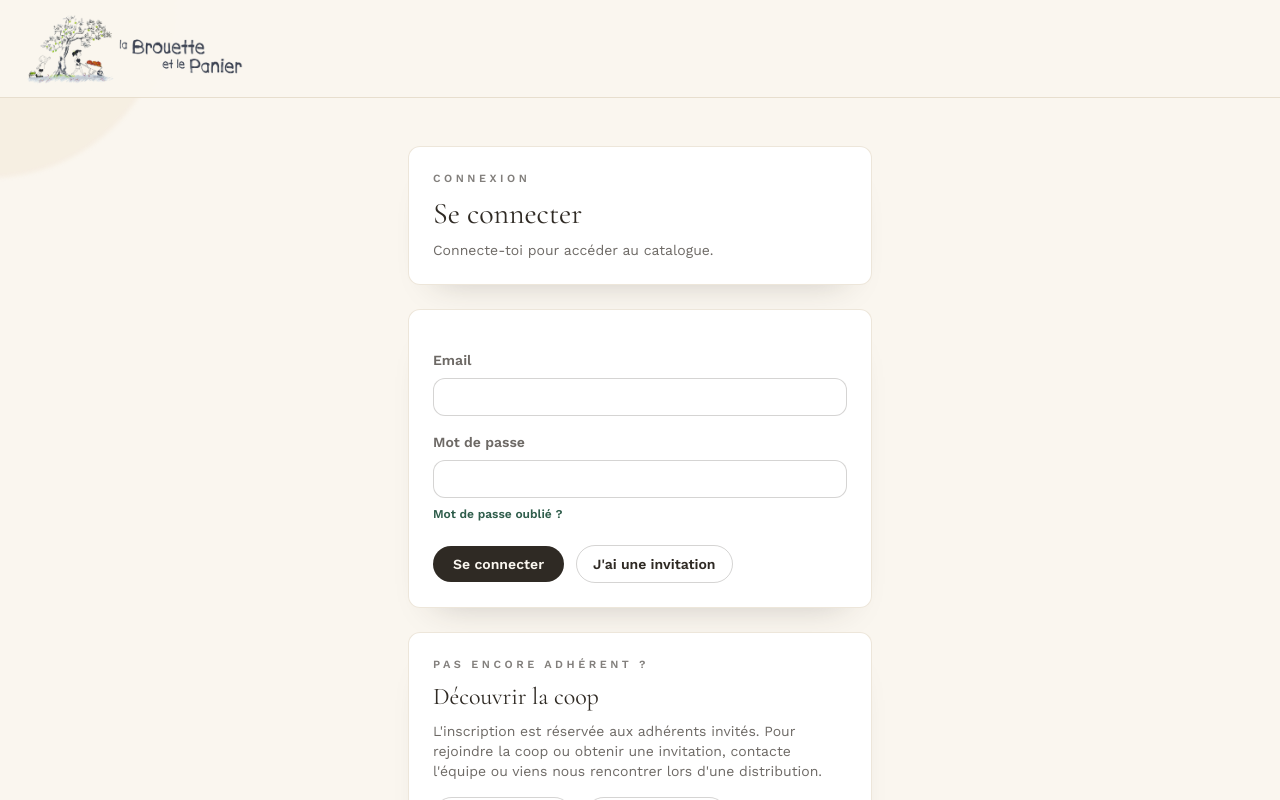
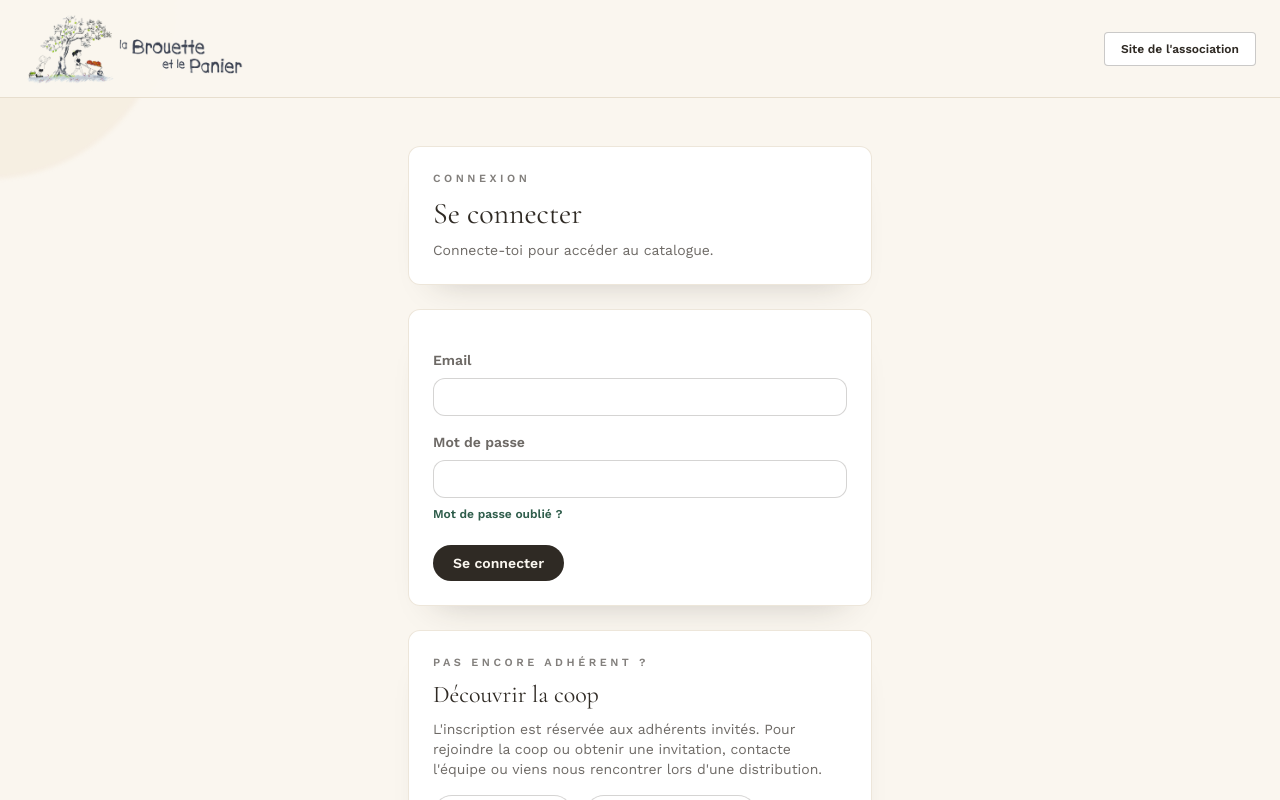
Before and after one commit to wdreyer/brouette, a Next.js app: page /auth in a window 1280 px wide. Built offline with nearby package versions, Linux system fonts and the light colour scheme; no server answers.

Commit message:
majwebsite

```diff
--- a/src/app/auth/AuthClient.tsx
+++ b/src/app/auth/AuthClient.tsx
@@ -350,18 +350,6 @@ export default function AuthClient() {
               Retour à la connexion
             </button>
           )}
-          {mode !== "forgot" ? (
-            <button
-              className="rounded-full border border-ink/20 px-4 py-2 text-sm font-semibold text-ink"
-              onClick={() => {
-                setMode(mode === "login" ? "signup" : "login");
-                setMessage("");
-                setResetSent(false);
-              }}
-            >
-              {mode === "login" ? "J'ai une invitation" : "J'ai déjà un compte"}
-            </button>
-          ) : null}
         </div>
       </section>
 
@@ -383,9 +371,11 @@ export default function AuthClient() {
           </a>
           <a
             className="rounded-full border border-ink/20 bg-white px-4 py-2 text-sm font-semibold text-ink"
-            href="/"
+            href="https://labrouetteetlepanier.fr"
+            target="_blank"
+            rel="noopener noreferrer"
           >
-            Voir la boutique
+            Site de l&apos;association
           </a>
         </div>
       </section>
--- a/src/components/HeaderBar.tsx
+++ b/src/components/HeaderBar.tsx
@@ -31,6 +31,15 @@ export default function HeaderBar() {
         </Link>
 
         <div className="flex flex-wrap items-center justify-end gap-2">
+          <a
+            href="https://labrouetteetlepanier.fr"
+            target="_blank"
+            rel="noopener noreferrer"
+            className="rounded border border-ink/25 bg-white px-4 py-2 text-xs font-semibold text-ink"
+          >
+            Site de l&apos;association
+          </a>
+
           {user && roleBadgeLabel ? (
             <span className="rounded border border-forest/40 bg-forest/10 px-3 py-2 text-xs font-semibold text-forest">
               {roleBadgeLabel}
--- a/src/components/admin/AdminShell.tsx
+++ b/src/components/admin/AdminShell.tsx
@@ -200,7 +200,6 @@ const adminGroups: NavGroup[] = [
   {
     label: "Administration",
     items: [
-      { href: "/admin/invites", label: "Invitations", icon: "invites", roles: ["admin", "referent"] },
       { href: "/admin/messages", label: "Messages", icon: "messages", roles: ["admin", "referent"] },
       { href: "/admin/generations-pdf", label: "Générations PDF", icon: "pdfs", roles: ["admin", "referent"] },
       { href: "/admin/settings", label: "Paramètres", icon: "settings", roles: ["admin"] },
@@ -238,7 +237,7 @@ export default function AdminShell({ children }: { children: React.ReactNode })
       <div className="grid items-start gap-4 lg:grid-cols-[250px_minmax(0,1fr)]">
         <aside className="h-fit rounded-[10px] border border-clay/90 bg-stone p-3 shadow-sm lg:sticky lg:top-4">
           <nav className="flex flex-col gap-2">
-            {groups.map((group) => (
+{groups.map((group) => (
               <div key={group.label} className="rounded-[10px] border-b border-clay/60 pb-2 last:border-b-0">
                 <p className="px-3 py-2 text-[11px] font-semibold uppercase tracking-[0.22em] text-ink/60">
                   {group.label}
--- a/src/components/admin/MembersEditor.tsx
+++ b/src/components/admin/MembersEditor.tsx
@@ -146,8 +146,8 @@ function formatMembershipStatus(value: unknown) {
 
 function formatMembershipPaymentStatus(value: unknown) {
   const normalized = String(value ?? "").toLowerCase();
-  if (["up_to_date", "a_jour", "a-jour", "paid", "ok"].includes(normalized)) return "A jour";
-  if (["to_pay", "a_payer", "a-payer", "unpaid", "due"].includes(normalized)) return "A payer";
+  if (["up_to_date", "a_jour", "a-jour", "paid", "ok"].includes(normalized)) return "Payé";
+  if (["to_pay", "a_payer", "a-payer", "unpaid", "due"].includes(normalized)) return "Non payé";
   return displayValue(value);
 }
 
@@ -1135,8 +1135,8 @@ export default function MembersEditor({
                           }}
                           disabled={fieldDisabled}
                         >
-                          <option value="up_to_date">A jour</option>
-                          <option value="to_pay">A payer</option>
+                          <option value="up_to_date">Payé</option>
+                          <option value="to_pay">Non payé</option>
                         </select>
                       ) : field.type === "boolean" ? (
                         <select
@@ -1336,8 +1336,8 @@ export default function MembersEditor({
                         }}
                         disabled={fieldDisabled}
                       >
-                        <option value="up_to_date">A jour</option>
-                        <option value="to_pay">A payer</option>
+                        <option value="up_to_date">Payé</option>
+                        <option value="to_pay">Non payé</option>
                       </select>
                     ) : field.type === "boolean" ? (
                       <select
--- a/src/components/admin/SettingsEditor.tsx
+++ b/src/components/admin/SettingsEditor.tsx
@@ -51,7 +51,7 @@ export default function SettingsEditor({
   const resetAllMemberships = async () => {
     if (typeof window !== "undefined") {
       const confirmed = window.confirm(
-        "Réinitialiser toutes les adhésions des adhérents ? Cette action passera tout le monde à 'A payer'.",
+        "Réinitialiser toutes les adhésions des adhérents ? Cette action passera tout le monde à 'Non payé'.",
       );
       if (!confirmed) return;
     }
@@ -155,7 +155,7 @@ export default function SettingsEditor({
             <p className="text-[11px] font-semibold uppercase tracking-[0.2em] text-ink/55">Adhésions</p>
             <h3 className="mt-1 text-lg font-semibold text-ink">Basculement annuel</h3>
             <p className="mt-1 text-sm text-ink/65">
-              Remettre tous les adhérents à "A payer" pour démarrer une nouvelle année.
+              Remettre tous les adhérents à "Non payé" pour démarrer une nouvelle année.
             </p>
             {membershipMessage ? <p className="mt-2 text-xs text-ink/70">{membershipMessage}</p> : null}
           </div>
```
Also changed, not shown: 1 other file (tests, documents, lock files or other folders).
